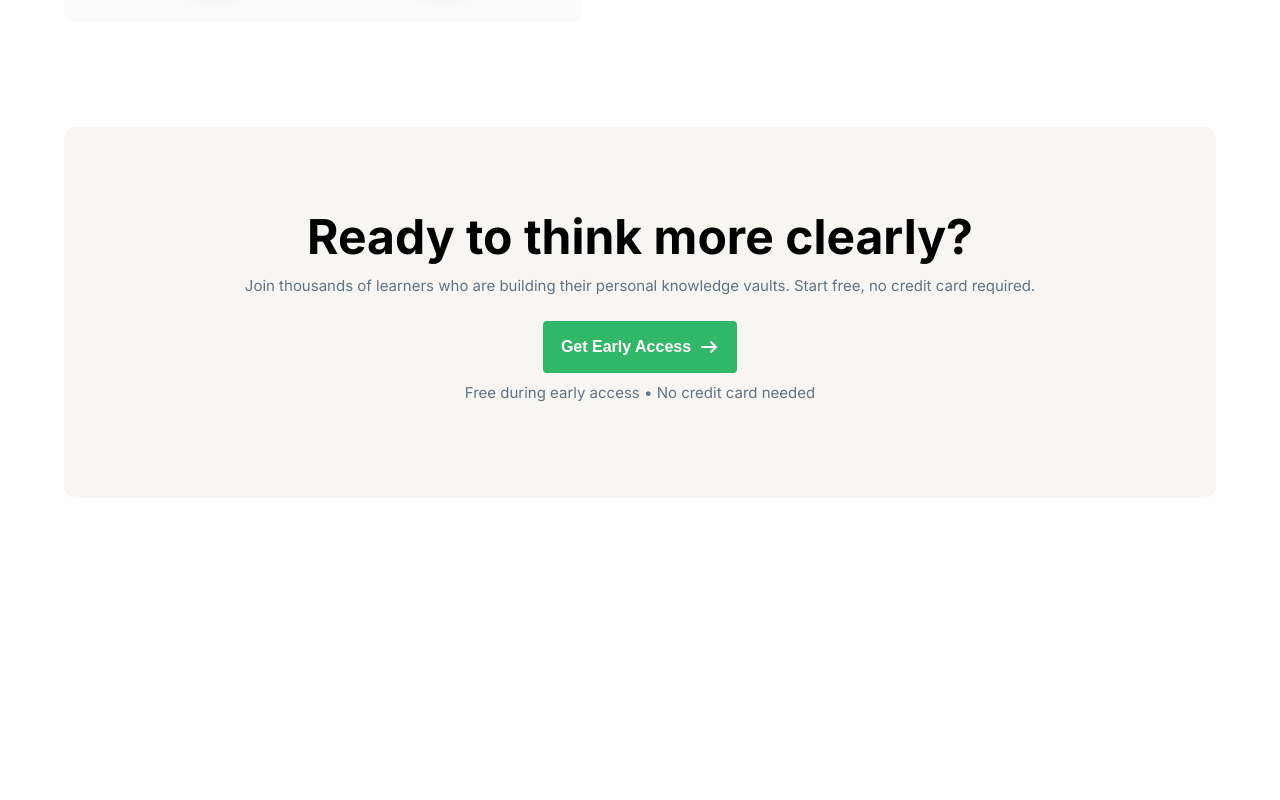
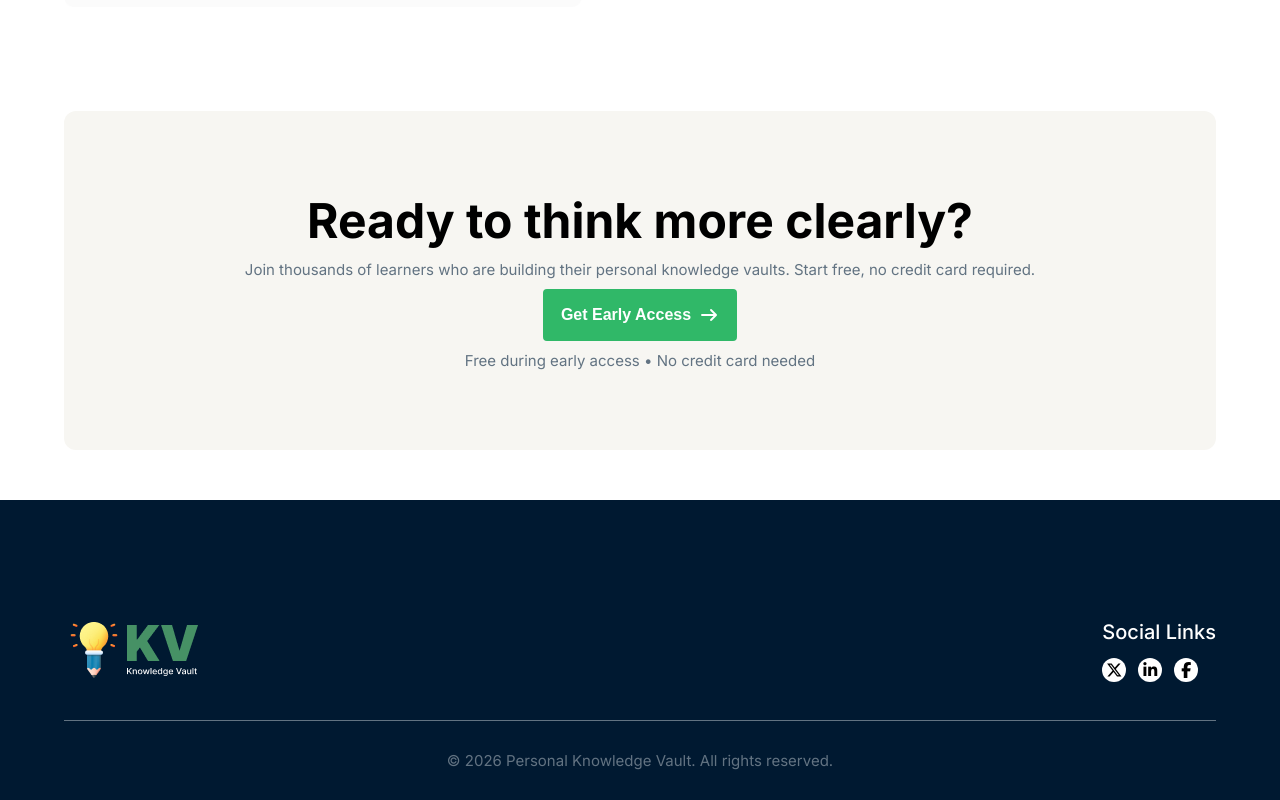
Before and after one commit to shSalman009/PH-Assignment-01, a plain HTML site: page index.html in a window 1280 px wide. Shown: the part 2033-2833 px from the top of the page. Before the commit the page ends 2581 px from the top, so only its background shows below. Drawn offline with Linux system fonts and the light colour scheme.

Commit message:
implement footer section based on design

```diff
--- a/index.html
+++ b/index.html
@@ -156,5 +156,31 @@
         </div>
       </section>
     </main>
+
+    <footer>
+      <div class="container footer-container">
+        <div class="footer-content">
+          <img src="./assets/logo-footer.png" alt="Logo" />
+          <div class="footer-links">
+            <h4>Social Links</h4>
+            <ul>
+              <li>
+                <a href=""><i class="fa-brands fa-x-twitter"></i></a>
+              </li>
+              <li>
+                <a href=""><i class="fa-brands fa-linkedin-in"></i></a>
+              </li>
+              <li>
+                <a href=""><i class="fa-brands fa-facebook-f"></i></a>
+              </li>
+            </ul>
+          </div>
+        </div>
+        <hr />
+        <p class="footer-bottom section-subtitle">
+          &copy; 2026 Personal Knowledge Vault. All rights reserved.
+        </p>
+      </div>
+    </footer>
   </body>
 </html>
--- a/style.css
+++ b/style.css
@@ -24,7 +24,7 @@ body {
 .section-title {
   font-size: 48px;
   font-weight: bold;
-  color: black;
+  color: #000000;
 }
 .section-subtitle {
   font-size: 15px;
@@ -34,7 +34,7 @@ body {
 
 .btn {
   background-color: #30b868;
-  color: white;
+  color: #ffffff;
   font-size: 16px;
   font-weight: bolder;
   padding: 12px 16px;
@@ -65,7 +65,7 @@ body {
 }
 .nav-container .menu a {
   text-decoration: none;
-  color: black;
+  color: #000000;
   font-size: 16px;
 }
 
@@ -88,7 +88,7 @@ body {
 .hero-container .hero-tag {
   font-size: 16px;
   color: #30b868;
-  background-color: white;
+  background-color: #ffffff;
   display: inline-flex;
   gap: 8px;
   align-items: center;
@@ -109,7 +109,7 @@ body {
 .hero-container h1 {
   font-size: 72px;
   font-weight: bold;
-  color: white;
+  color: #ffffff;
   text-transform: capitalize;
 }
 
@@ -119,7 +119,7 @@ body {
 
 .hero-container p {
   font-size: 18px;
-  color: white;
+  color: #ffffff;
   margin: 20px 0;
   line-height: 1.5;
 }
@@ -132,13 +132,13 @@ body {
 
 .hero-container .hero-secondary-btn {
   background-color: transparent;
-  color: white;
+  color: #ffffff;
   font-size: 16px;
   font-weight: bolder;
   padding: 12px 16px;
   border-radius: 4px;
   cursor: pointer;
-  border: 2px solid white;
+  border: 2px solid #ffffff;
   line-height: 1.5;
   display: inline-flex;
   align-items: center;
@@ -212,10 +212,9 @@ body {
 }
 
 .features-content .section-title,
-.section-subtitle {
+.features-content .section-subtitle {
   margin-bottom: 16px;
 }
-
 .features-content .features-list {
   list-style: none;
 }
@@ -242,3 +241,48 @@ body {
   align-items: center;
   gap: 10px;
 }
+
+/* Footer Styles */
+footer {
+  background-color: #001931;
+  color: #ffffff;
+  padding-top: 120px;
+  padding-bottom: 30px;
+}
+
+.footer-content {
+  display: flex;
+  justify-content: space-between;
+  align-items: center;
+  margin-bottom: 40px;
+}
+
+.footer-content .footer-links {
+  text-align: start;
+}
+.footer-content .footer-links h4 {
+  font-size: 20px;
+  font-weight: 500;
+  margin-bottom: 16px;
+}
+.footer-content .footer-links ul {
+  list-style: none;
+  display: flex;
+}
+.footer-content .footer-links ul li a {
+  background-color: #ffffff;
+  color: #000000;
+  padding: 2px;
+  border-radius: 100%;
+  margin-right: 12px;
+  cursor: pointer;
+}
+
+footer hr {
+  border: none;
+  border-top: 1px solid #627382;
+  margin-bottom: 30px;
+}
+footer .footer-bottom {
+  text-align: center;
+}
```
